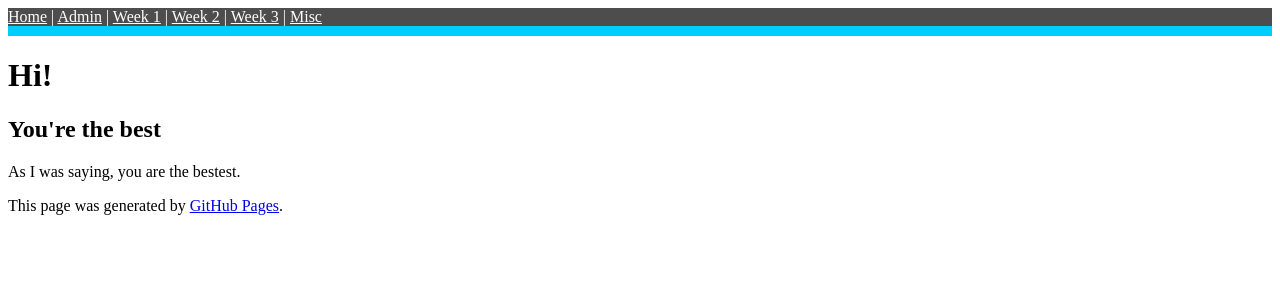
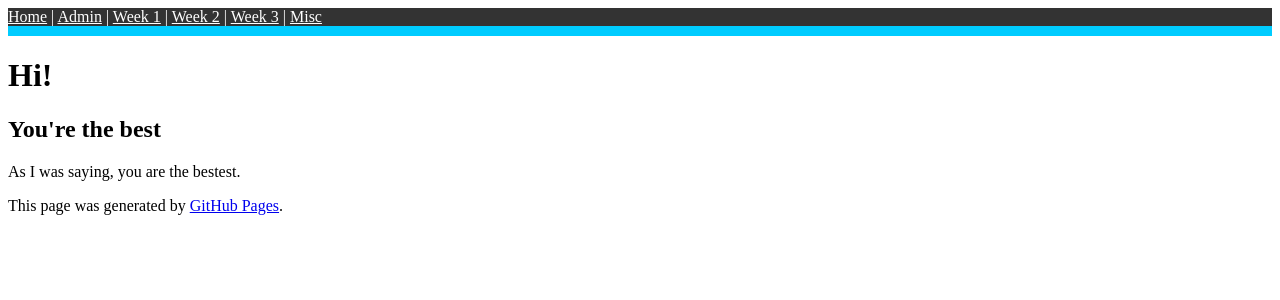
Before and after one commit to siddharthngandhi/siddharthngandhi.github.io, a Jekyll site: the page built from index.md, in a window 1280 px wide. Shown: the top 300 px of the page. Built offline with Jekyll 4.4.1, drawn with Linux system fonts in a browser that asks for light colours.

Commit message:
Update nav.html

```diff
--- a/_includes/nav.html
+++ b/_includes/nav.html
@@ -1,4 +1,4 @@
-<p class="ex1" style="text-align: left; background-color: #4d4d4d; color:white">
+<p class="ex1" style="text-align: left; background-color: #333333; color:white">
   <a href="{{site.baseurl}}/" style="color:white">Home</a> |
   <a href="{{site.baseurl}}/" style="color:white">Admin</a> |
   <a href="{{site.baseurl}}/" style="color:white">Week 1</a> |
```
